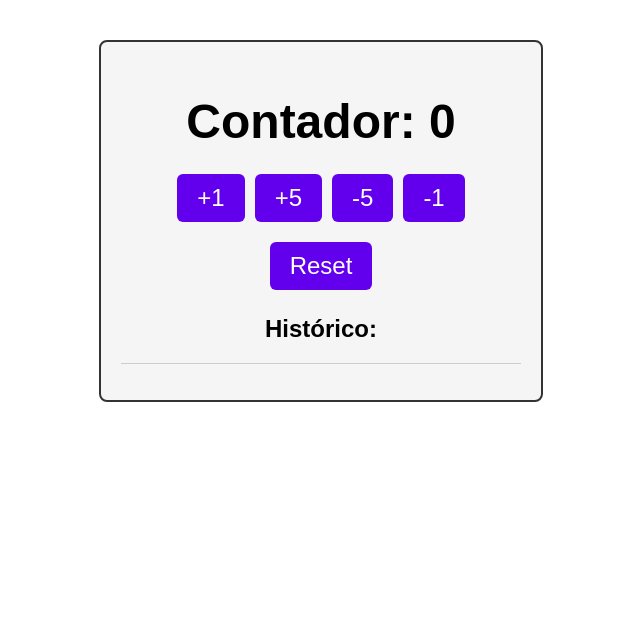
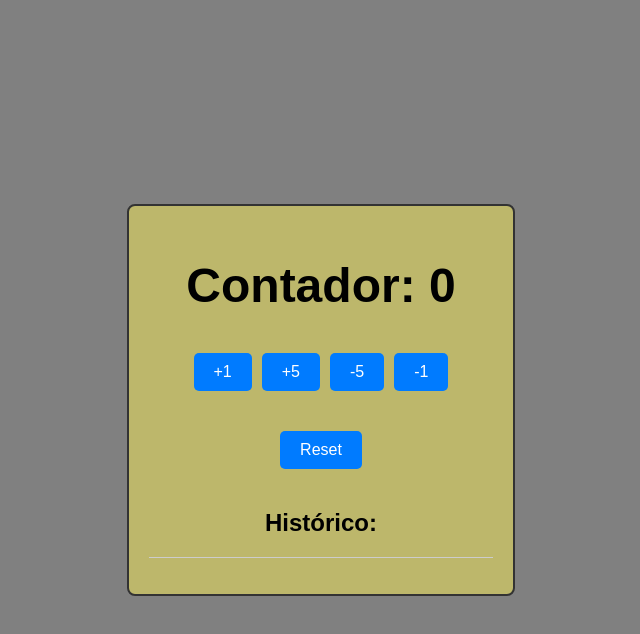
Before and after one commit to SamuelCB92/Counter-App, a React (Create React App) app: page / in a window 1280 px wide. Shown: the top 634 px of the page, without its empty margins (319-959 px from the left). Built offline with nearby package versions, Linux system fonts and the light colour scheme.

Commit message:
Styling css color and button changes

```diff
--- a/src/App.css
+++ b/src/App.css
@@ -7,25 +7,13 @@
   border: 2px solid #333;
   border-radius: 8px;
   font-family: Arial, sans-serif;
-  background-color: #f5f5f5;
+  background-color: darkkhaki;
   text-align: center;
 }
 
 h1 {
   font-size: 3rem;
   margin-bottom: 20px;
-}
-
-button.box {
-  font-size: 1.5rem;
-  margin: 5px;
-  padding: 10px 20px;
-  border-radius: 6px;
-  border: none;
-  cursor: pointer;
-  background-color: #6200ee;
-  color: white;
-  transition: background-color 0.3s ease;
 }
 
 button.box:hover {
@@ -48,10 +36,38 @@ li {
   padding: 4px 0;
 }
 
-.buttons-container {
-  display: flex;
-  justify-content: center;
-  gap: 10px; /* espaço entre os botões */
-  flex-wrap: wrap; /* quebra a linha se a tela for pequena */
-  margin-bottom: 20px;
+
+body {
+  display: flex;                /* Ativa o Flexbox */
+  justify-content: center;      /* Centraliza na horizontal */
+  align-items: center;          /* Centraliza na vertical */
+  height: 100vh;                /* Ocupa 100% da altura da tela */
+  margin: 0;                    /* Remove espaçamentos padrão */
+  background-color: gray;    /* Fundo claro */
 }
+
+.counter {
+  padding: 20px 40px;           /* Espaço interno */
+  border-radius: 10px;          /* Bordas arredondadas */
+  text-align: center;           /* Centraliza o texto */
+}
+
+.counter h1 {
+  font-size: 3rem;              /* Número grande */
+  margin-bottom: 20px;          /* Espaço abaixo */
+}
+
+.counter button {
+  background-color: #007bff;    /* Azul */
+  color: white;                 /* Texto branco */
+  border: none;                 /* Remove borda padrão */
+  padding: 10px 20px;           /* Espaço interno */
+  margin: 0 5px;                /* Espaço entre botões */
+  border-radius: 5px;           /* Arredonda bordas */
+  cursor: pointer;              /* Mãozinha no hover */
+  font-size: 1rem;              /* Tamanho do texto */
+}
+
+.counter button:hover {
+  background-color: #0056b3;    /* Azul mais escuro no hover */
+}
--- a/src/IncrementButton.jsx
+++ b/src/IncrementButton.jsx
@@ -1,10 +1,10 @@
 export default function IncrementButton({ onIncrement }) {
     return (
-      <div>
-        <button className="box" onClick={() => onIncrement(1)}>+1</button>
-        <button className="box" onClick={() => onIncrement(5)}>+5</button>
-        <button className="box" onClick={() => onIncrement(-5)}>-5</button>
-        <button className="box" onClick={() => onIncrement(-1)}>-1</button>
+      <div className="counter">
+        <button  onClick={() => onIncrement(1)}>+1</button>
+        <button  onClick={() => onIncrement(5)}>+5</button>
+        <button  onClick={() => onIncrement(-5)}>-5</button>
+        <button  onClick={() => onIncrement(-1)}>-1</button>
       </div>
     );
   }
--- a/src/ResetButton.jsx
+++ b/src/ResetButton.jsx
@@ -1,7 +1,7 @@
 export default function ResetButton({ reset }) {
     return (
-      <div>
-        <button className="box" onClick={reset}>Reset</button>
+      <div className="counter">
+        <button onClick={reset}>Reset</button>
       </div>
     );
   }
```
